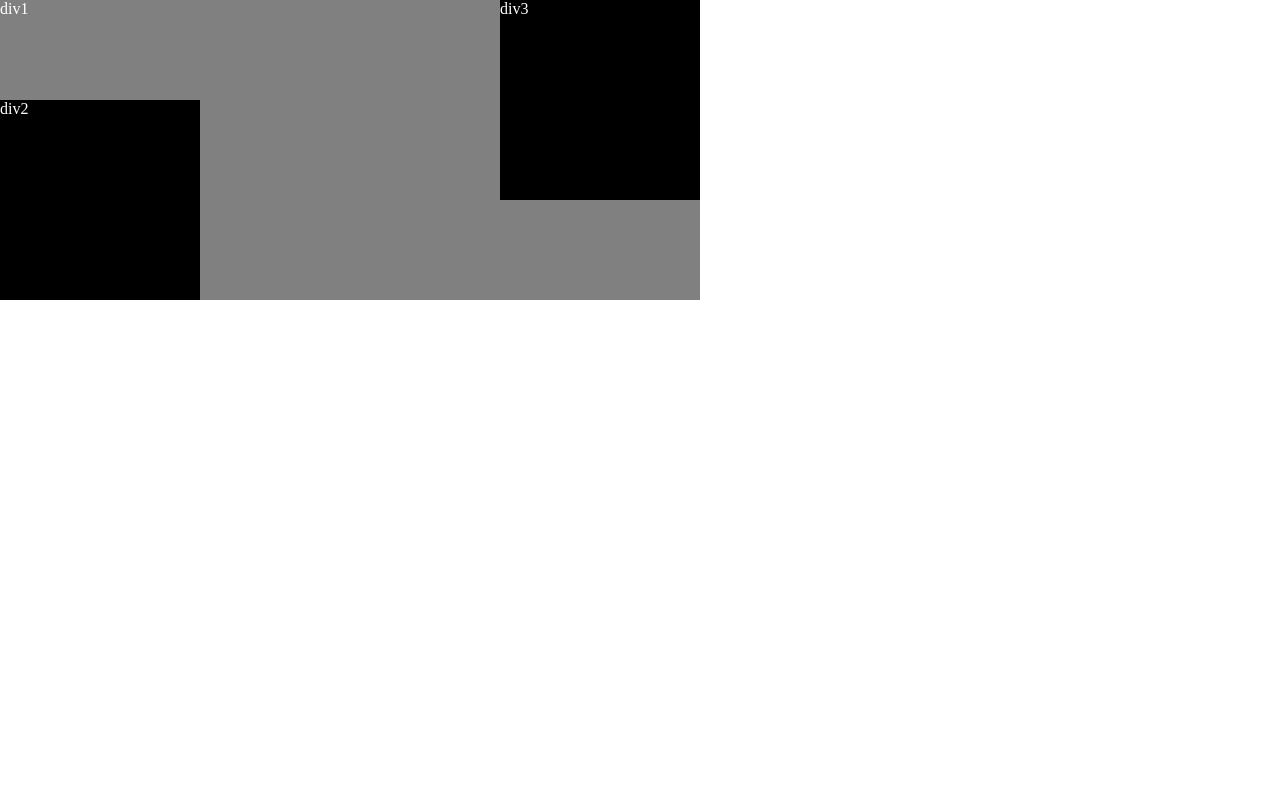
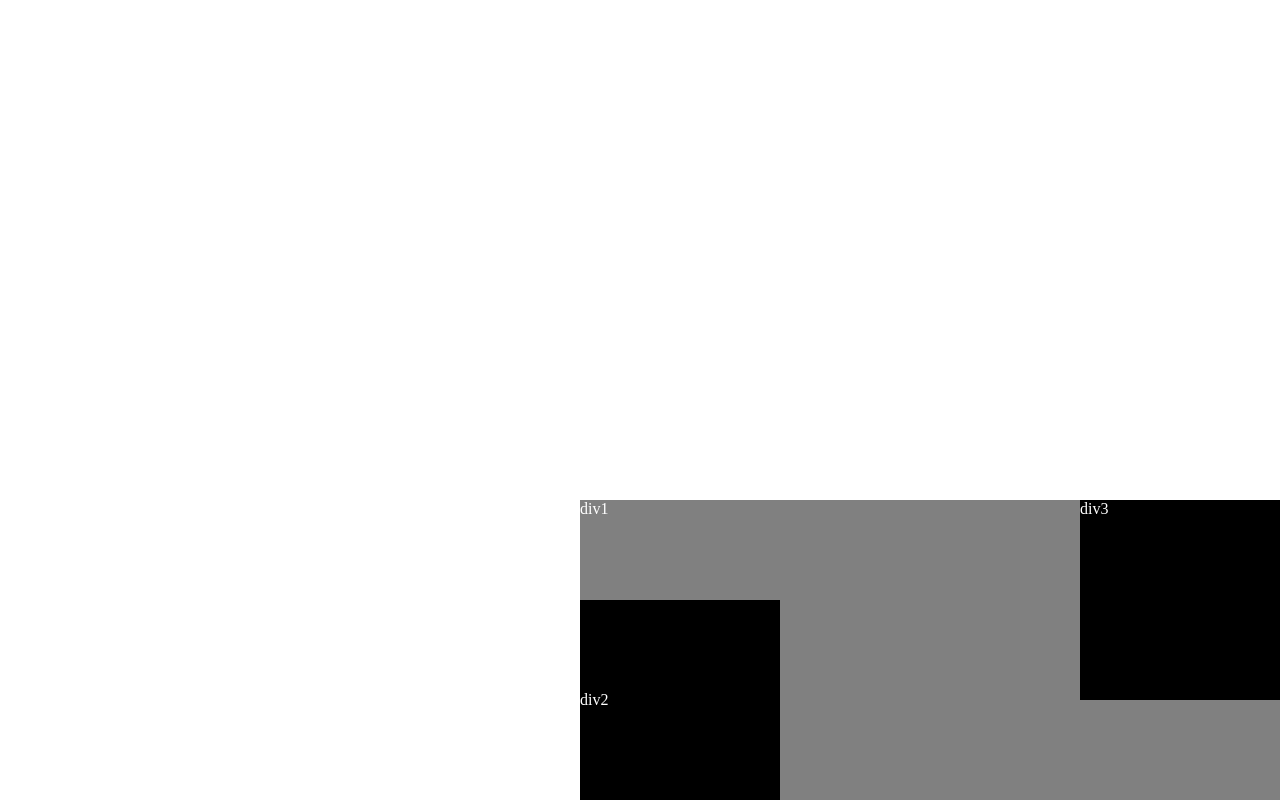
Before and after one commit to jamesnsummers/css_challenges, a plain HTML site: page challenge_2/css6/index.html in a window 1280 px wide. Drawn offline with Linux system fonts and the light colour scheme.

Commit message:
adjusted css to make divs hug bottom of screen

```diff
--- a/challenge_2/css6/style.css
+++ b/challenge_2/css6/style.css
@@ -1,3 +1,7 @@
+html {
+  height: auto;
+  width: auto;
+}
 body {
   margin: 0;
 }
@@ -14,16 +18,22 @@ div {
   position: absolute;
   width: 700px;
   height: 300px;
+  bottom: 0;
+  right: 0;
 }
 
 .div2 {
-  margin-top: 100px;
-  position: relative;
-  float: left;
+  position: absolute;
+  bottom: 0;
+  flex-flow: row;
+  align-content: center;
+  right: 500px;
 }
 
 .div3 {
-  margin-left: 300px;
-  position: relative;
-  float: left;
+  position: absolute;
+  margin-left: 500px;
+  margin-bottom: 100px;
+  bottom: 0;
+  right: 0;
 }
```
